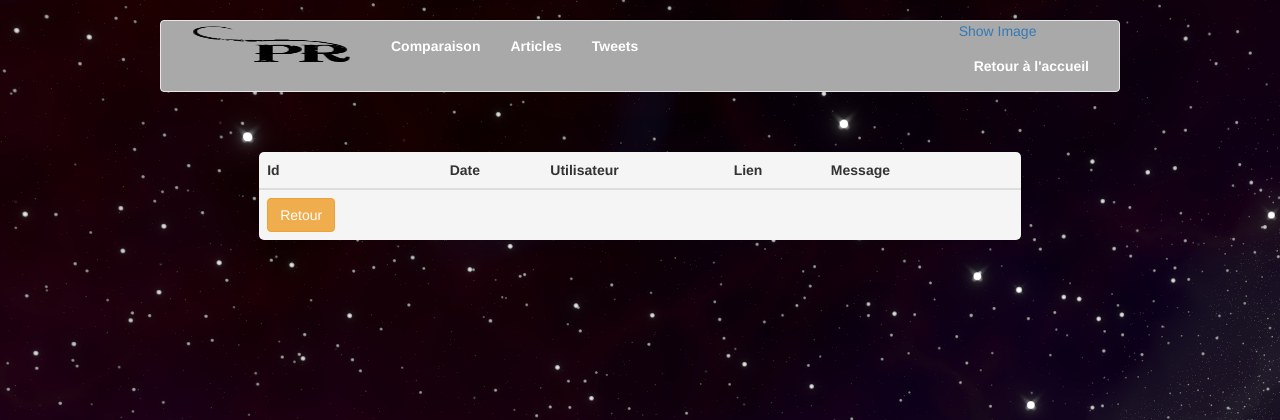
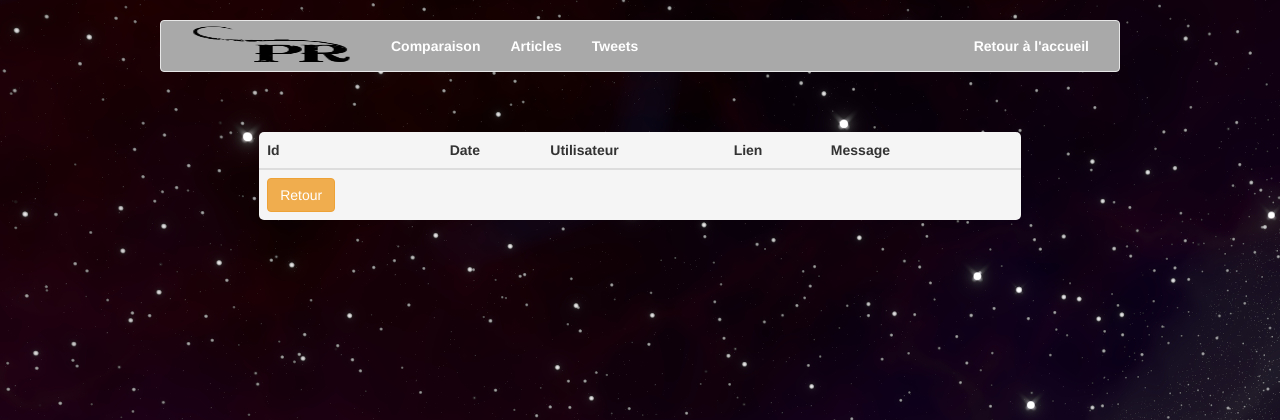
Before and after one commit to gautierlef/WebPA2022, a Flask app: page /viewTweets in a window 1280 px wide. Shown: the top 420 px of the page. Run offline with Flask 2, Linux system fonts and the light colour scheme; data that the repository does not hold is empty; some libraries are stand-ins or nearby versions.

Commit message:
Bugs Fix

```diff
--- a/templates/viewHeader.html
+++ b/templates/viewHeader.html
@@ -30,9 +30,6 @@
                         </li>
                     </ul>
                     <ul class="nav navbar-nav navbar-right">
-                        <div class="hover_img">
-                            <a href="#">Show Image<span><img src="media/shrek.png" alt="image" height="50" width="50" /></span></a>
-                        </div>
                         <li><a style="color:white; font-weight:bold" href="/">Retour à l'accueil</a></li>
                     </ul>
                 </div>
--- a/templates/viewHome.html
+++ b/templates/viewHome.html
@@ -9,5 +9,8 @@
             <a href="/viewArticles" class="btn btn-lg btn-warning">Voir articles</a>
             <a href="/viewTweets" class="btn btn-lg btn-warning">Voir tweets</a>
 		</div>
+        <div class="hover_img">
+            <a href="#">Show Image<span><img src="media/shrek.png" alt="image" height="50" width="50" /></span></a>
+        </div>
 
 {% include 'viewFooter.html' %}
```
